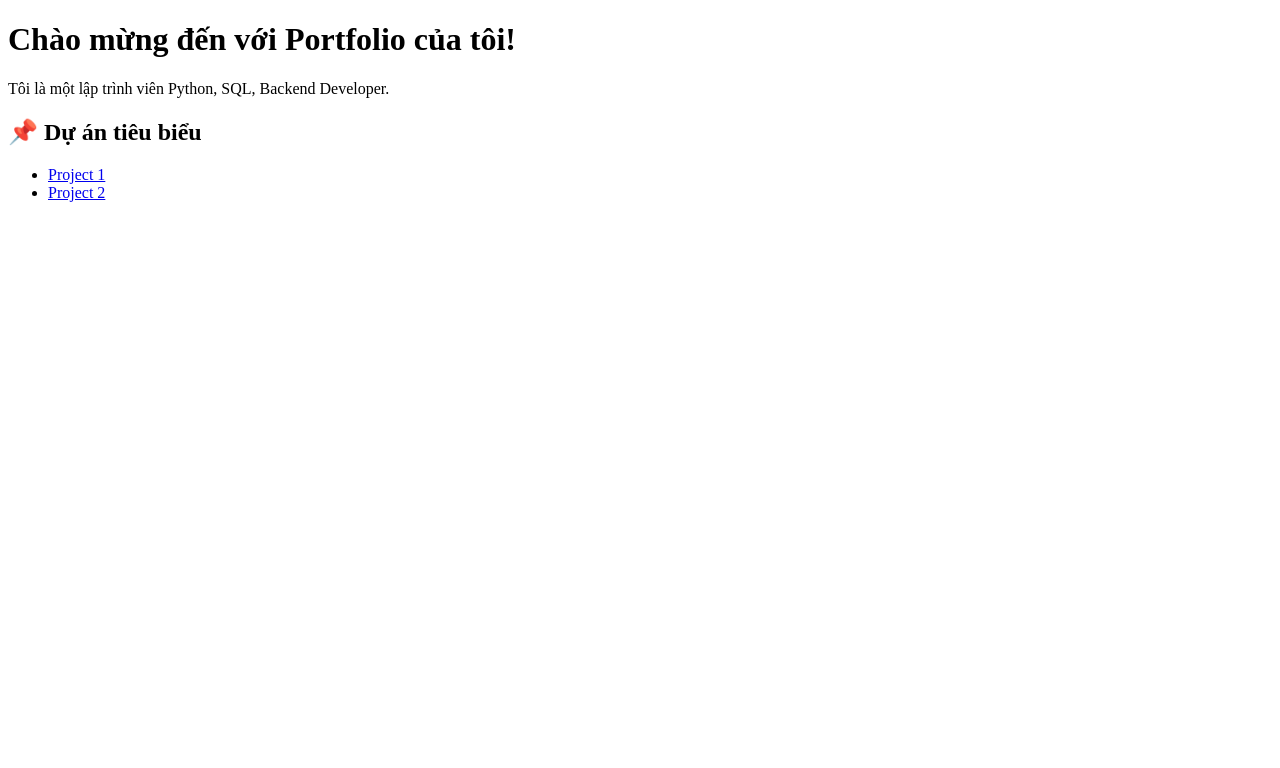
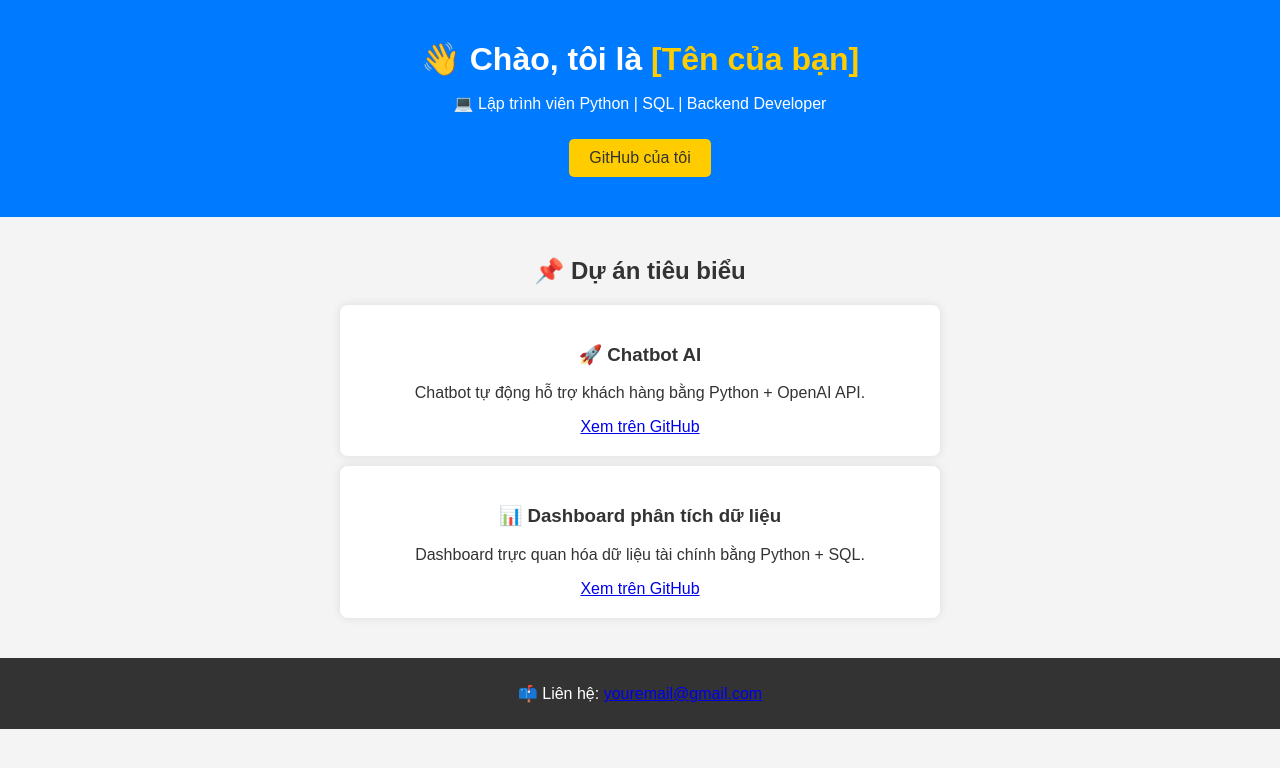
Before and after one commit to dungnt2508/portfolio, a plain HTML site: page index.html in a window 1280 px wide. Drawn offline with Linux system fonts and the light colour scheme.

Commit message:
Update index.html

```diff
--- a/index.html
+++ b/index.html
@@ -1,15 +1,34 @@
 <!DOCTYPE html>
-<html>
+<html lang="vi">
 <head>
-    <title>Portfolio của Daniel</title>
+    <meta charset="UTF-8">
+    <meta name="viewport" content="width=device-width, initial-scale=1.0">
+    <title>Portfolio - Daniel</title>
+    <link rel="stylesheet" href="style.css">
 </head>
 <body>
-    <h1>Chào mừng đến với Portfolio của tôi!</h1>
-    <p>Tôi là một lập trình viên Python, SQL, Backend Developer.</p>
-    <h2>📌 Dự án tiêu biểu</h2>
-    <ul>
-        <li><a href="https://github.com/yourusername/project1">Project 1</a></li>
-        <li><a href="https://github.com/yourusername/project2">Project 2</a></li>
-    </ul>
+    <header>
+        <h1>👋 Chào, tôi là <span class="highlight">[Tên của bạn]</span></h1>
+        <p>💻 Lập trình viên Python | SQL | Backend Developer</p>
+        <a href="https://github.com/yourusername" target="_blank" class="btn">GitHub của tôi</a>
+    </header>
+
+    <section id="projects">
+        <h2>📌 Dự án tiêu biểu</h2>
+        <div class="project">
+            <h3>🚀 Chatbot AI</h3>
+            <p>Chatbot tự động hỗ trợ khách hàng bằng Python + OpenAI API.</p>
+            <a href="https://github.com/yourusername/chatbot" target="_blank">Xem trên GitHub</a>
+        </div>
+        <div class="project">
+            <h3>📊 Dashboard phân tích dữ liệu</h3>
+            <p>Dashboard trực quan hóa dữ liệu tài chính bằng Python + SQL.</p>
+            <a href="https://github.com/yourusername/dashboard" target="_blank">Xem trên GitHub</a>
+        </div>
+    </section>
+
+    <footer>
+        <p>📫 Liên hệ: <a href="mailto:youremail@gmail.com">youremail@gmail.com</a></p>
+    </footer>
 </body>
 </html>
```
